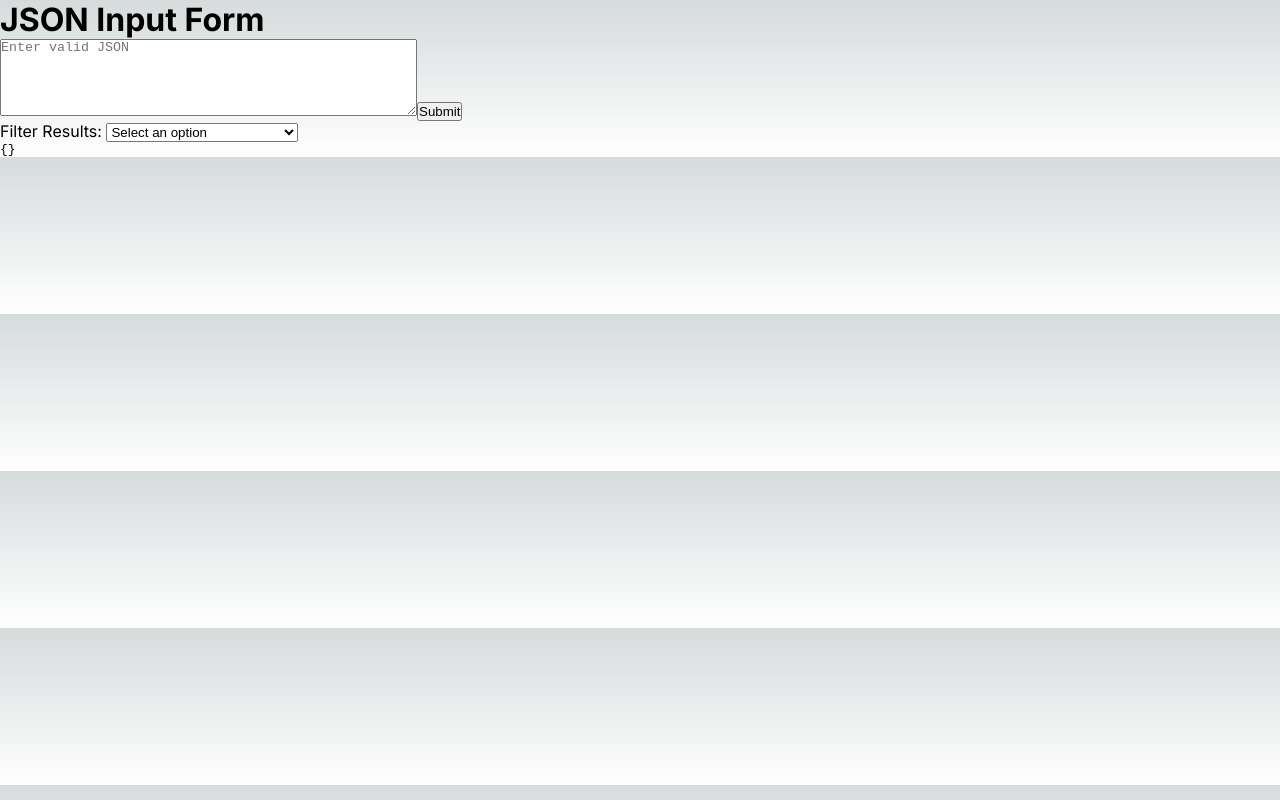
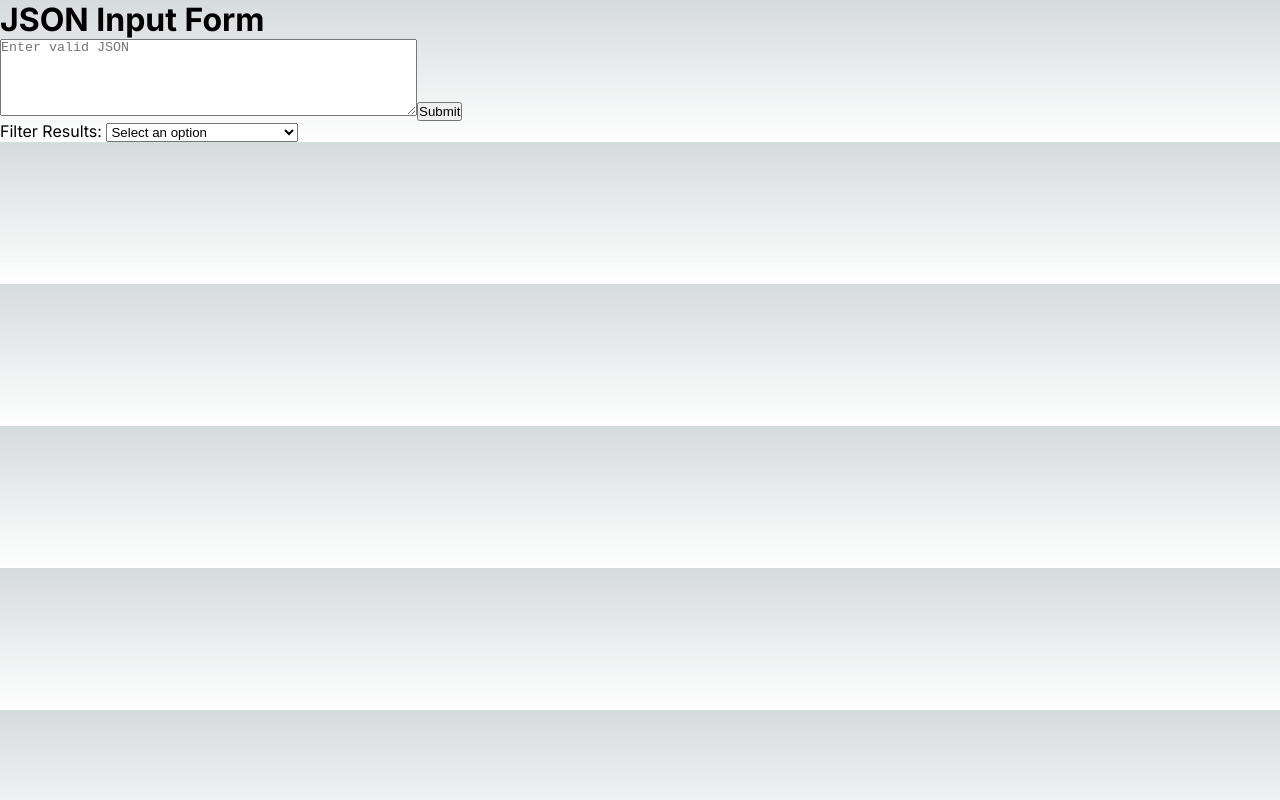
Before and after one commit to Sundhar-K-A/bajajfinserv, a Next.js app: page / in a window 1280 px wide. Built offline with nearby package versions, Linux system fonts and the light colour scheme.

Commit message:
home page response display change

```diff
--- a/app/page.js
+++ b/app/page.js
@@ -28,29 +28,27 @@ function Home() {
 
       setResponse(result.data);
 
-      console.log("API Response:", result.data);
-
     } catch (err) {
       setError(err.message);
     }
   };
 
-  const getFilteredResponse = () => {
-    if (!response) return {};
+  const formatResponse = () => {
+    if (!response) return '';
 
     switch (selectedOption) {
       case 'numbers':
-        return { numbers: response.numbers};
+        return `Numbers: ${response.numbers.join(', ')}`;
       case 'alphabets':
-        return {alphabets: response.alphabets};
+        return `Alphabets: ${response.alphabets.join(', ')}`;
       case 'highest_lowercase_alphabet':
-        return { highest_lowercase_alphabet: response.highest_lowercase_alphabet };
+        return `Highest Lowercase Alphabet: ${response.highest_lowercase_alphabet.join(', ')}`;
       default:
-        return response;
+        return '';
     }
   };
 
-  const filteredResponse = getFilteredResponse();
+  const formattedResponse = formatResponse();
 
   return (
     <div className="container">
@@ -80,7 +78,7 @@ function Home() {
         </select>
       </div>
 
-      {filteredResponse && <pre>{JSON.stringify(filteredResponse, null, 2)}</pre>}
+      {formattedResponse && <p>{formattedResponse}</p>}
     </div>
   );
 }
```
